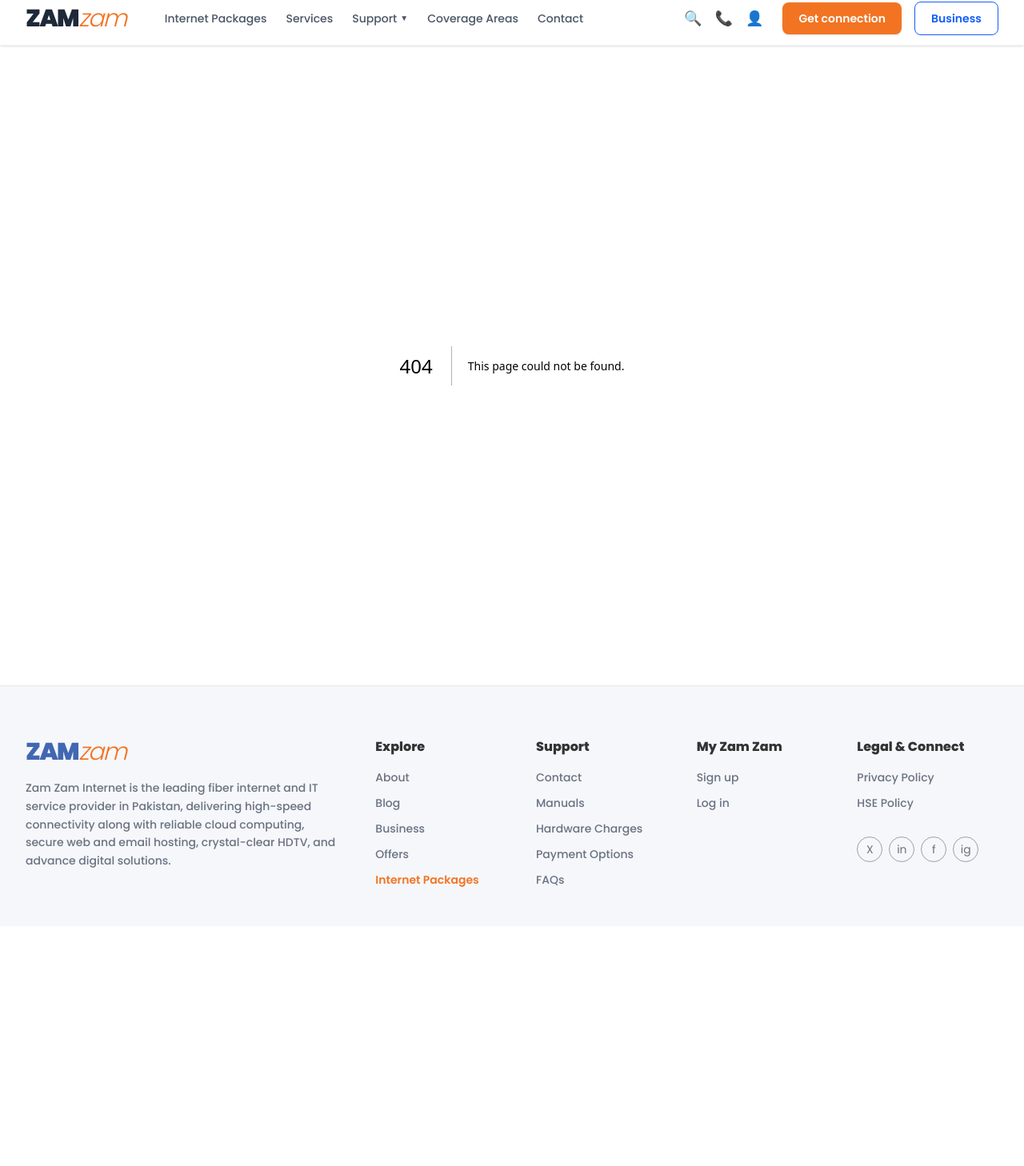
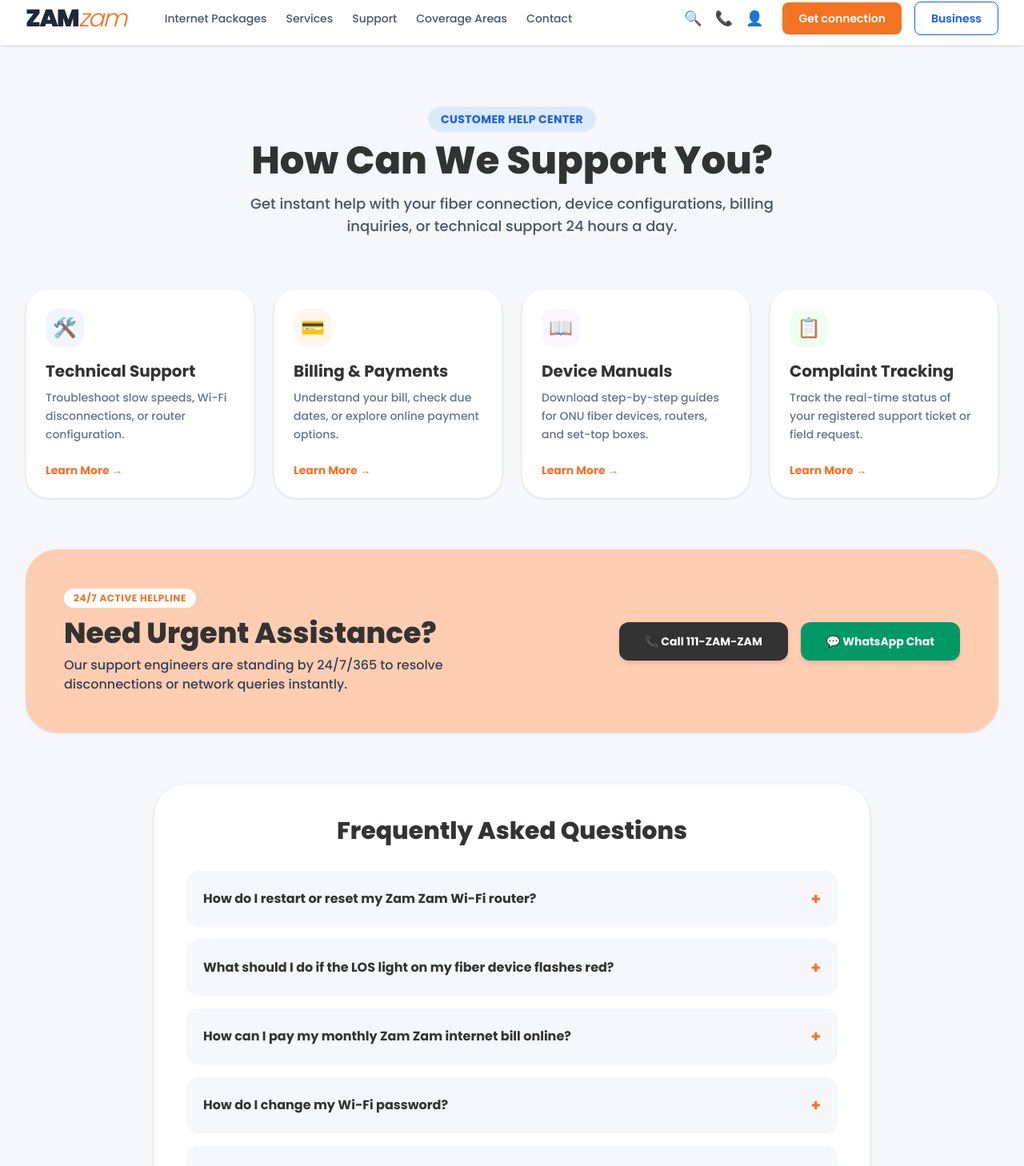
Before and after one commit to nahaing/zamzam-internet, a Next.js app: page /support in a window 1280 px wide. Before the commit this address had no page. Shown: the part 46-1504 px from the top of the page at 80% size. Before the commit the page ends 1204 px from the top, so only its background shows below. Built offline with nearby package versions, Linux system fonts and the light colour scheme.

Commit message:
Added interactive Support page and updated global layout links

```diff
--- a/src/app/layout.tsx
+++ b/src/app/layout.tsx
@@ -45,7 +45,7 @@ export default function RootLayout({
                 <nav className="hidden lg:flex items-center gap-4 xl:gap-6 text-sm">
                   <Link href="/packages" className="text-gray-600 font-medium hover:text-gray-900 transition-colors">Internet Packages</Link>
                   <Link href="/services" className="text-gray-600 font-medium hover:text-gray-900 transition-colors">Services</Link>
-                  <Link href="#" className="text-gray-600 font-medium hover:text-gray-900 flex items-center gap-1 transition-colors">Support <span className="text-[10px]">▼</span></Link>
+                  <Link href="/support" className="text-gray-600 font-medium hover:text-gray-900 transition-colors">Support</Link>
                   <Link href="#" className="text-gray-600 font-medium hover:text-gray-900 transition-colors">Coverage Areas</Link>
                   <Link href="/contact" className="text-gray-600 font-medium hover:text-gray-900 transition-colors">Contact</Link>
                 </nav>
@@ -55,7 +55,7 @@ export default function RootLayout({
               <div className="flex items-center gap-3 sm:gap-4">
                 <div className="hidden xl:flex gap-4 text-gray-500 mr-2 text-lg">
                   <button className="hover:text-[#f27423] transition-colors" title="Search">🔍</button>
-                  <Link href="/contact" className="hover:text-[#f27423] transition-colors" title="Contact Support">📞</Link>
+                  <Link href="/support" className="hover:text-[#f27423] transition-colors" title="Contact Support">📞</Link>
                   <button className="hover:text-[#f27423] transition-colors" title="Customer Portal">👤</button>
                 </div>
                 <Link href="/contact" className="bg-[#f27423] text-white font-semibold text-xs sm:text-sm px-4 sm:px-5 py-2 sm:py-2.5 rounded-lg hover:bg-[#d9651c] transition-colors shadow-sm">
@@ -99,18 +99,17 @@ export default function RootLayout({
                   <li><Link href="#" className="hover:text-[#f27423] transition-colors">Blog</Link></li>
                   <li><Link href="#" className="hover:text-[#f27423] transition-colors">Business</Link></li>
                   <li><Link href="#" className="hover:text-[#f27423] transition-colors">Offers</Link></li>
-                  <li><Link href="/packages" className="hover:text-[#f27423] transition-colors font-semibold text-[#f27423]">Internet Packages</Link></li>
+                  <li><Link href="/packages" className="hover:text-[#f27423] transition-colors font-semibold">Internet Packages</Link></li>
                 </ul>
               </div>
 
               <div>
                 <h4 className="font-extrabold text-[#333] mb-4 text-sm sm:text-base">Support</h4>
                 <ul className="space-y-2 sm:space-y-3 text-xs sm:text-sm font-medium text-gray-500">
+                  <li><Link href="/support" className="hover:text-[#f27423] transition-colors font-semibold text-[#f27423]">Support Hub</Link></li>
                   <li><Link href="/contact" className="hover:text-[#f27423] transition-colors">Contact</Link></li>
-                  <li><Link href="#" className="hover:text-[#f27423] transition-colors">Manuals</Link></li>
-                  <li><Link href="#" className="hover:text-[#f27423] transition-colors">Hardware Charges</Link></li>
-                  <li><Link href="#" className="hover:text-[#f27423] transition-colors">Payment Options</Link></li>
-                  <li><Link href="#" className="hover:text-[#f27423] transition-colors">FAQs</Link></li>
+                  <li><Link href="/support" className="hover:text-[#f27423] transition-colors">Manuals</Link></li>
+                  <li><Link href="/support" className="hover:text-[#f27423] transition-colors">FAQs</Link></li>
                 </ul>
               </div>
 
--- /dev/null
+++ b/src/app/support/page.tsx
@@ -0,0 +1,169 @@
+"use client";
+
+import { useState } from "react";
+import Link from "next/link";
+
+export default function Support() {
+  const [openFaq, setOpenFaq] = useState<number | null>(null);
+
+  const toggleFaq = (index: number) => {
+    setOpenFaq(openFaq === index ? null : index);
+  };
+
+  const supportCategories = [
+    {
+      title: "Technical Support",
+      icon: "🛠️",
+      desc: "Troubleshoot slow speeds, Wi-Fi disconnections, or router configuration.",
+      color: "bg-blue-50 text-blue-600",
+    },
+    {
+      title: "Billing & Payments",
+      icon: "💳",
+      desc: "Understand your bill, check due dates, or explore online payment options.",
+      color: "bg-orange-50 text-[#f27423]",
+    },
+    {
+      title: "Device Manuals",
+      icon: "📖",
+      desc: "Download step-by-step guides for ONU fiber devices, routers, and set-top boxes.",
+      color: "bg-purple-50 text-purple-600",
+    },
+    {
+      title: "Complaint Tracking",
+      icon: "📋",
+      desc: "Track the real-time status of your registered support ticket or field request.",
+      color: "bg-green-50 text-green-600",
+    },
+  ];
+
+  const faqs = [
+    {
+      q: "How do I restart or reset my Zam Zam Wi-Fi router?",
+      a: "To restart your router, unplug the power cable from the back, wait for 30 seconds, and plug it back in. Allow 2 to 3 minutes for all fiber indicator lights to turn stable green. Avoid pressing the red 'Reset' pinhole button unless instructed by a support engineer.",
+    },
+    {
+      q: "What should I do if the LOS light on my fiber device flashes red?",
+      a: "A flashing red LOS (Loss of Signal) light means the optical fiber signal is physically interrupted or bent. Check if the yellow fiber cable connected to your device is loose or damaged. If everything looks secure, please contact our 24/7 helpline at 111-926-926.",
+    },
+    {
+      q: "How can I pay my monthly Zam Zam internet bill online?",
+      a: "You can pay your bill instantly via 130+ banking apps, EasyPaisa, JazzCash, or the My Zam Zam Mobile App under the 'Pay Bill' section using your 10-digit Customer ID.",
+    },
+    {
+      q: "How do I change my Wi-Fi password?",
+      a: "You can easily change your Wi-Fi name (SSID) and password by logging into the My Zam Zam App, tapping 'Optimize Wi-Fi', and selecting 'Change Wi-Fi Password'.",
+    },
+    {
+      q: "What is the typical response time for an engineer visit in Faisalabad?",
+      a: "Our field support engineers are deployed across Faisalabad and generally reach customer premises within 2 to 4 hours of ticket generation.",
+    },
+  ];
+
+  return (
+    <main className="min-h-screen bg-[#f5f7fa] py-12 sm:py-20 px-4 md:px-8">
+      <div className="max-w-7xl mx-auto">
+
+        {/* Page Header */}
+        <div className="text-center mb-12 sm:mb-16">
+          <span className="bg-blue-100 text-blue-600 px-4 py-1.5 rounded-full text-xs sm:text-sm font-bold tracking-wide uppercase">
+            Customer Help Center
+          </span>
+          <h1 className="text-3xl sm:text-5xl font-extrabold text-[#333] mt-4 mb-4">
+            How Can We Support You?
+          </h1>
+          <p className="text-gray-600 text-base sm:text-lg max-w-2xl mx-auto font-medium">
+            Get instant help with your fiber connection, device configurations, billing inquiries, or technical support 24 hours a day.
+          </p>
+        </div>
+
+        {/* Support Quick Categories Grid */}
+        <div className="grid grid-cols-1 sm:grid-cols-2 lg:grid-cols-4 gap-6 mb-16">
+          {supportCategories.map((cat, idx) => (
+            <div
+              key={idx}
+              className="bg-white rounded-[28px] p-6 shadow-sm hover:shadow-lg transition-all duration-300 border border-gray-100 flex flex-col justify-between"
+            >
+              <div>
+                <div className={`w-12 h-12 rounded-2xl flex items-center justify-center text-2xl mb-4 ${cat.color}`}>
+                  {cat.icon}
+                </div>
+                <h3 className="text-xl font-bold text-[#333] mb-2">{cat.title}</h3>
+                <p className="text-gray-500 text-xs sm:text-sm leading-relaxed mb-6 font-medium">
+                  {cat.desc}
+                </p>
+              </div>
+              <Link
+                href="/contact"
+                className="text-sm font-bold text-[#f27423] hover:underline flex items-center gap-1"
+              >
+                Learn More →
+              </Link>
+            </div>
+          ))}
+        </div>
+
+        {/* 24/7 Helpline Banner */}
+        <div className="bg-[#ffcdb2] rounded-[30px] sm:rounded-[40px] p-8 sm:p-12 mb-16 flex flex-col md:flex-row justify-between items-center gap-8 shadow-sm">
+          <div>
+            <span className="bg-white text-[#f27423] px-3 py-1 rounded-full text-xs font-bold uppercase tracking-wider mb-3 inline-block">
+              24/7 Active Helpline
+            </span>
+            <h2 className="text-2xl sm:text-4xl font-extrabold text-[#333] mb-2">Need Urgent Assistance?</h2>
+            <p className="text-gray-700 text-sm sm:text-base font-medium max-w-xl">
+              Our support engineers are standing by 24/7/365 to resolve disconnections or network queries instantly.
+            </p>
+          </div>
+          <div className="flex flex-col sm:flex-row gap-4 w-full md:w-auto">
+            <a
+              href="tel:111926926"
+              className="bg-[#333] text-white font-bold px-8 py-3.5 rounded-xl hover:bg-black transition text-center shadow-md text-sm"
+            >
+              📞 Call 111-ZAM-ZAM
+            </a>
+            <a
+              href="https://wa.me/923001234567"
+              target="_blank"
+              rel="noreferrer"
+              className="bg-emerald-600 text-white font-bold px-8 py-3.5 rounded-xl hover:bg-emerald-700 transition text-center shadow-md text-sm"
+            >
+              💬 WhatsApp Chat
+            </a>
+          </div>
+        </div>
+
+        {/* Interactive FAQ Accordion Section */}
+        <div className="max-w-4xl mx-auto bg-white rounded-[30px] sm:rounded-[40px] p-6 sm:p-10 border border-gray-100 shadow-sm">
+          <h2 className="text-2xl sm:text-3xl font-extrabold text-[#333] mb-8 text-center">
+            Frequently Asked Questions
+          </h2>
+
+          <div className="space-y-4">
+            {faqs.map((faq, index) => (
+              <div
+                key={index}
+                className="border border-gray-100 rounded-2xl overflow-hidden transition-colors bg-[#f5f7fa]"
+              >
+                <button
+                  onClick={() => toggleFaq(index)}
+                  className="w-full text-left p-4 sm:p-5 flex justify-between items-center gap-4 font-bold text-[#333] text-sm sm:text-base focus:outline-none"
+                >
+                  <span>{faq.q}</span>
+                  <span className="text-[#f27423] text-xl font-bold shrink-0">
+                    {openFaq === index ? "−" : "+"}
+                  </span>
+                </button>
+                {openFaq === index && (
+                  <div className="p-4 sm:p-5 pt-0 text-xs sm:text-sm text-gray-600 leading-relaxed font-medium border-t border-gray-200/60 bg-white">
+                    {faq.a}
+                  </div>
+                )}
+              </div>
+            ))}
+          </div>
+        </div>
+
+      </div>
+    </main>
+  );
+}
```
